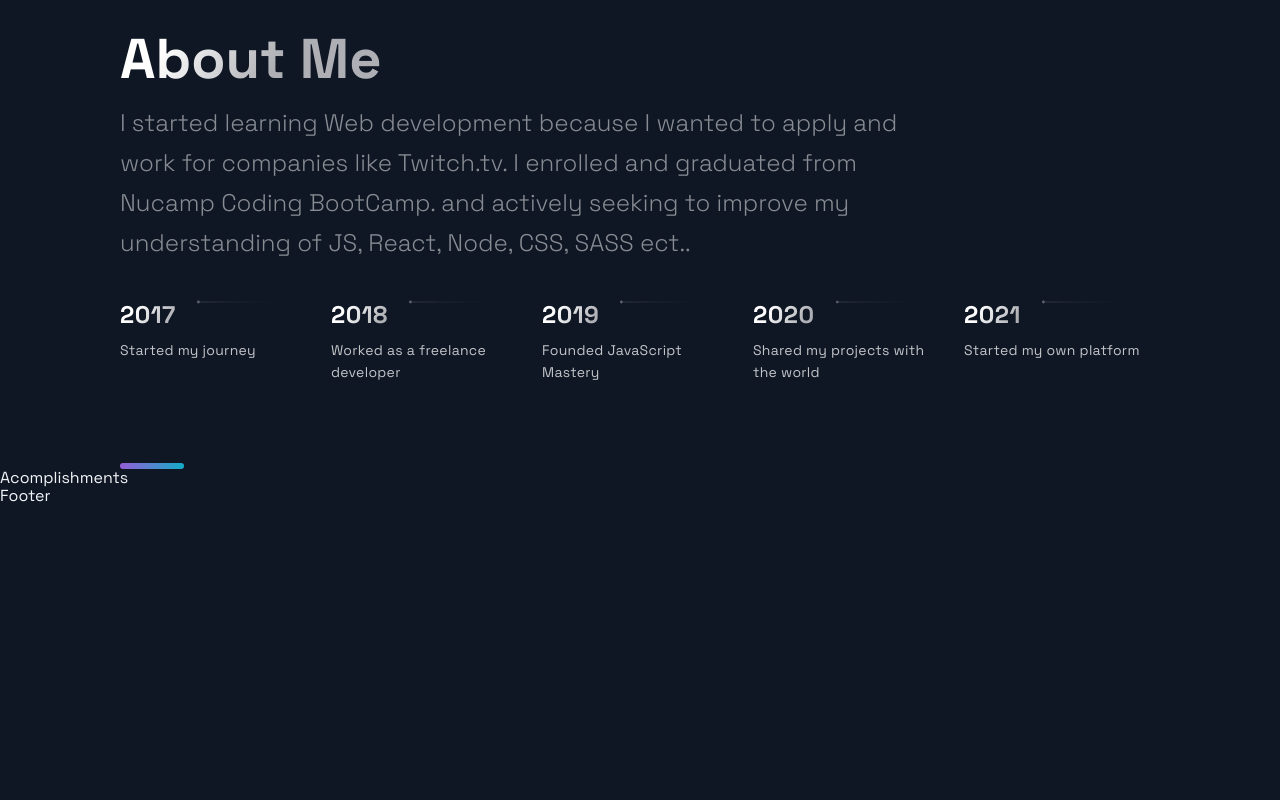
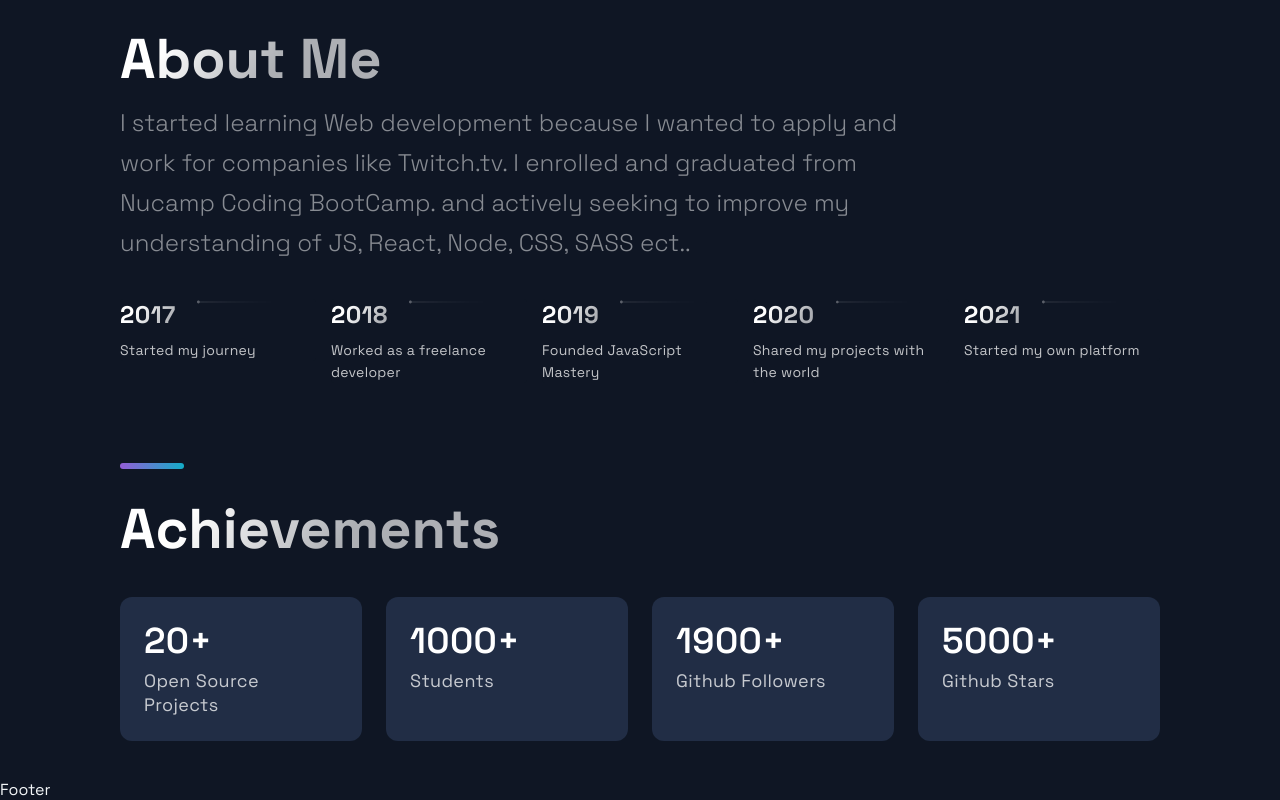
Before and after one commit to chillbroskie/firstPortfolio, a Next.js app: page / in a window 1280 px wide. Shown: the part 2710-3510 px from the top of the page. Before the commit the page ends 3216 px from the top, so only its background shows below. Built offline with nearby package versions, Linux system fonts and the light colour scheme.

Commit message:
accomplishments

```diff
--- a/src/components/Acomplishments/Acomplishments.js
+++ b/src/components/Acomplishments/Acomplishments.js
@@ -11,9 +11,17 @@
 ];
 
 const Acomplishments = () => (
-  <div>
-    Acomplishments
-  </div>
+  <Section>
+    <SectionTitle>Achievements</SectionTitle>
+    <Boxes>
+      {data.map((card, index) => (
+        <Box key={index}>
+          <BoxNum>{card.number}+</BoxNum>
+          <BoxText>{card.text}</BoxText>
+        </Box>
+      ))}
+    </Boxes>
+  </Section>
 );
 
 export default Acomplishments;
```
